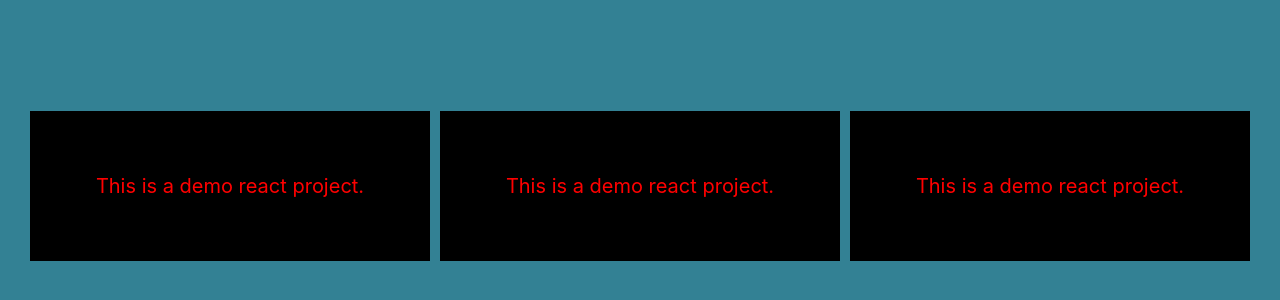
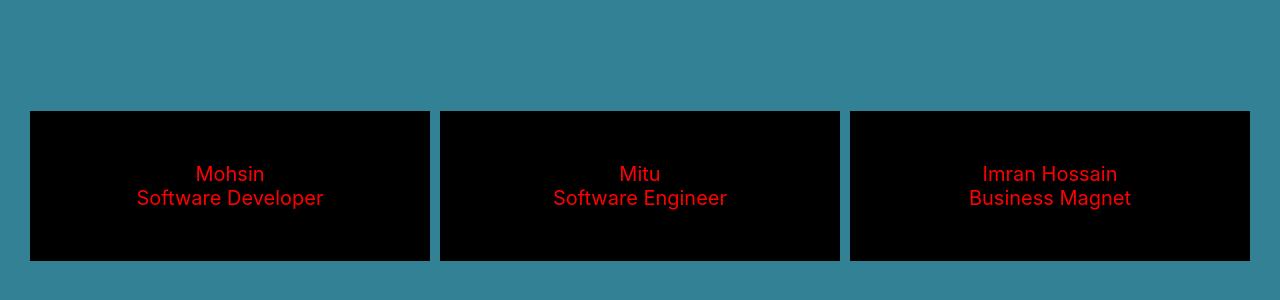
Before and after one commit to mohsin-al-mamun/Demo-App-for-teaching, a React (Create React App) app: page / in a window 1280 px wide. Shown: the part 234-534 px from the top of the page. Built offline with nearby package versions, Linux system fonts and the light colour scheme.

Commit message:
props is initialized

```diff
--- a/src/App.js
+++ b/src/App.js
@@ -4,9 +4,9 @@ import Card from "./components/Card";
 function App() {
   return (
     <div id="container">
-      <Card />
-      <Card />
-      <Card />
+      <Card name="Mohsin" designation="Software Developer" />
+      <Card name="Mitu" designation="Software Engineer" />
+      <Card name="Imran Hossain" designation="Business Magnet" />
     </div>
   );
 }
--- a/src/components/Card.css
+++ b/src/components/Card.css
@@ -4,6 +4,7 @@
   /* background-color: #ccf4f3d7; */
   background-color: black;
   display: flex;
+  flex-direction: column;
   justify-content: center;
   align-items: center;
   color: red;
--- a/src/components/Card.js
+++ b/src/components/Card.js
@@ -1,7 +1,13 @@
 import "./Card.css";
 
-function Card() {
-  return <div id="center"> This is a demo react project. </div>;
+function Card(props) {
+  //  props = {name:"Mohsin", designation:"Software Developer" }
+  return (
+    <div id="center">
+      <div> {props.name} </div>
+      <div>{props.designation}</div>
+    </div>
+  );
 }
 
 export default Card;
```
